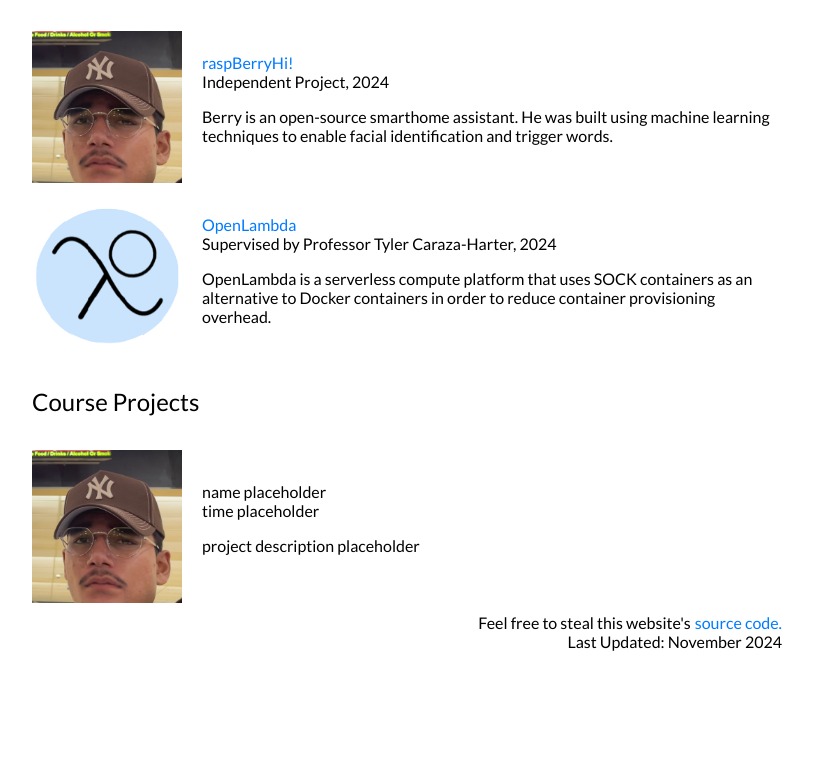
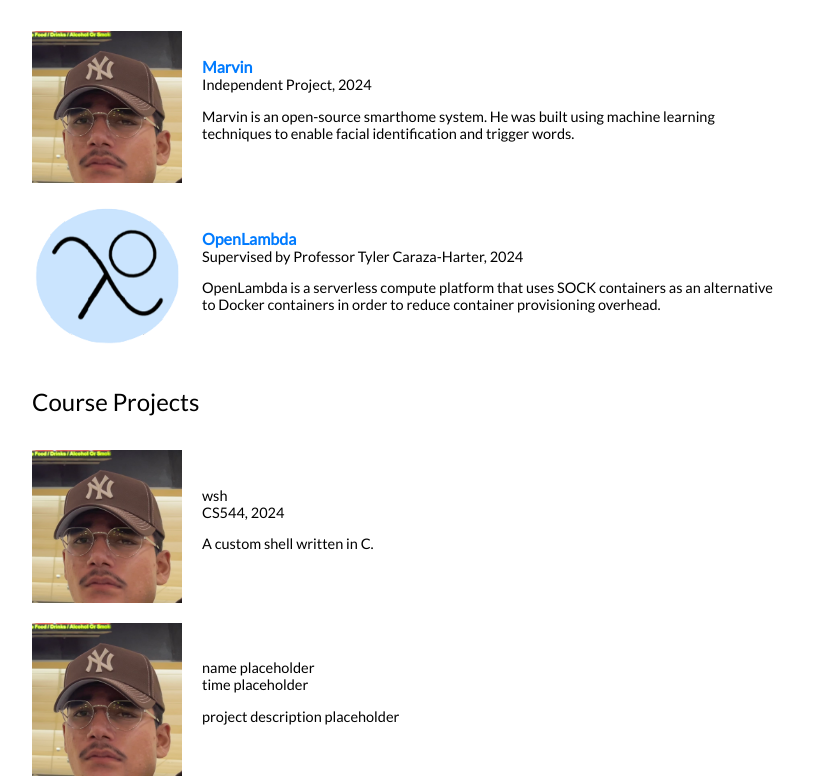
Before and after one commit to nabitanvir/raihansPortfolio, a plain HTML site: page index.html in a window 1280 px wide. Shown: the part 345-1123 px from the top of the page, without its empty margins (233-1046 px from the left). Before the commit the page ends 1024 px from the top, so only its background shows below. Drawn offline with Linux system fonts and the light colour scheme.

Commit message:
Updated raspberryPi project name, fixed font sizing, updated intro card

```diff
--- a/index.html
+++ b/index.html
@@ -19,8 +19,8 @@
         <div class="intro">
             <div class="align">
                 <h1 class="name">Raihan Tanvir</h1>
-                <p>I'm a senior majoring in computer science at the University of Wisconsin-Madison.</p>
-                <p>My interests include systems, big data, and machine learning.</p>
+                <p>I'm a CS major at the University of Wisconsin-Madison. My interests include systems, big data, and machine learning.</p>
+                <p></p>
                 <div class="reference">
                     <a href="mailto:raihanntanvir@gmail.com">Email</a> /
                     <a href="tel:+16507699012">Phone</a> /
@@ -39,10 +39,10 @@
                 <img class="project-image" src="images/placeholder.png" alt="Marvin!">
                 <div class="align">
                     <div class="details">
-                        <a style="text-decoration: none; color: #007bff;" href="https://github.com/nabitanvir/raspberryHi">raspBerryHi!</a>
+                        <a class="bold-link" href="https://github.com/nabitanvir/marvin">Marvin</a>
                         <p>Independent Project, 2024</p>
                     </div>
-                    <p>Berry is an open-source smarthome assistant. He was built using machine learning techniques to enable facial identification and trigger words.</p>
+                    <p>Marvin is an open-source smarthome system. He was built using machine learning techniques to enable facial identification and trigger words.</p>
                 </div>
             </div>
 
@@ -50,7 +50,7 @@
                 <img class="project-image" src="images/openLambdaIcon.png" alt="OpenLambda">
                 <div class="align">
                     <div class="details">
-                        <a style="text-decoration: none; color: #007bff;" href="https://github.com/nabitanvir/open-lambda">OpenLambda</a>
+                        <a class="bold-link" href="https://github.com/nabitanvir/open-lambda">OpenLambda</a>
                         <p>Supervised by Professor Tyler Caraza-Harter, 2024</p>
                     </div>
                     <p>OpenLambda is a serverless compute platform that uses SOCK containers as an alternative to Docker containers in order to reduce container provisioning overhead.</p>
@@ -58,6 +58,28 @@
             </div>
 
             <p class="header">Course Projects</p>
+            <div class="project-container">
+                <img class="project-image" src="images/placeholder.png" alt="Raihan Tanvir">
+                <div class="align">
+                    <div class="details">
+                        <p>wsh</p>
+                        <p>CS544, 2024</p>
+                    </div>
+                    <p>A custom shell written in C.</p>
+                </div>
+            </div>
+
+            <div class="project-container">
+                <img class="project-image" src="images/placeholder.png" alt="Raihan Tanvir">
+                <div class="align">
+                    <div class="details">
+                        <p>name placeholder</p>
+                        <p>time placeholder</p>
+                    </div>
+                    <p>project description placeholder</p>
+                </div>
+            </div>
+
             <div class="project-container">
                 <img class="project-image" src="images/placeholder.png" alt="Raihan Tanvir">
                 <div class="align">
@@ -71,7 +93,7 @@
         </div>
 
         <!-- Footer -->
-        <div class="footer-container">
+        <div class="footer-container fade-in-text">
             <p>Feel free to steal this website's <a class="footer-link" href="https://github.com/nabitanvir/raihansPortfolio">source code.</a></p>
             <p>Last Updated: November 2024</p>
         </div>
--- a/style.css
+++ b/style.css
@@ -5,7 +5,7 @@
 }
 
 p {
-    font-size: 16px;
+    font-size: 14.5px;
 }
 
 .align {
@@ -16,6 +16,17 @@ p {
     max-width: 750px;
     margin: 0 auto;
     padding: 20px;
+}
+
+.bold-link {
+    font-weight: bold;
+    text-decoration: none;
+    color: #007bff;
+}
+
+.link {
+    text-decoration: none;
+    color: #007bff;
 }
 
 /* Intro card styling */
```
Also changed, not shown: script.js (added, +14 -0 lines).
